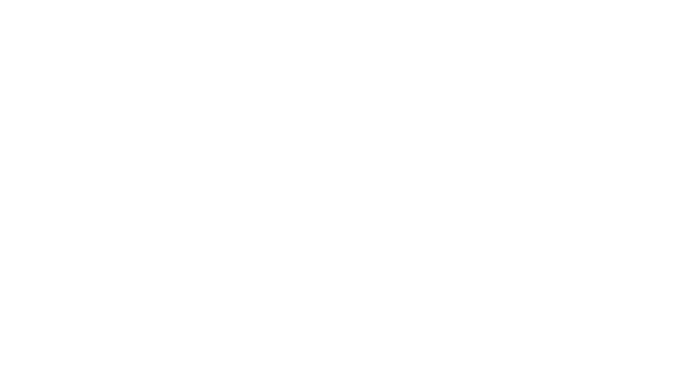
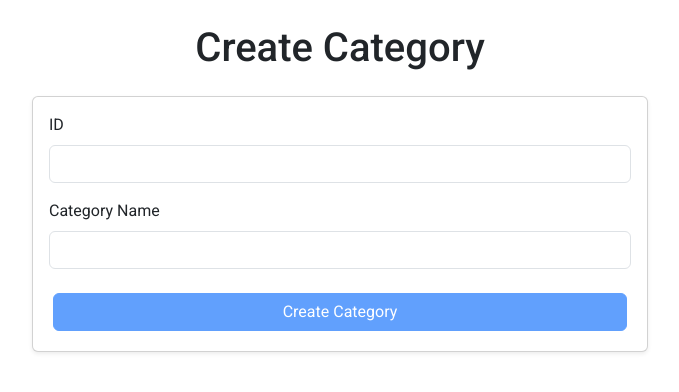
Before and after one commit to ThisaraRajapakshe/POS-Frontend, an Angular app: page /category-create in a window 1280 px wide. Before the commit this address led to /. Shown: the top 392 px of the page, without its empty margins (300-979 px from the left). Built offline with nearby package versions, Linux system fonts and the light colour scheme.

Commit message:
Add category creation component and route
Introduces CategoryCreateComponent with form, template, styles, and unit test for creating new categories. Updates app routes to include a path for category creation.

```diff
--- a/src/app/app.routes.ts
+++ b/src/app/app.routes.ts
@@ -8,6 +8,7 @@
 import { ProductLineItemEditComponent } from './features/product-Line-Item/product-Line-Item-Edit/product-line-item-edit.component';
 import { ProductLineItemDeleteComponent } from './features/product-Line-Item/product-line-item-delete/product-line-item-delete.component';
 import { CategoryListComponent } from './features/category/category-list/category-list.component';
+import { CategoryCreateComponent } from './features/category/category-create/category-create.component';
 
 export const routes: Routes = [
     {path: 'product-line-item-list', component: ProductLineItemListComponent },
@@ -19,4 +20,5 @@
     {path: 'product-delete', component: ProductDeleteComponent },
     {path: 'product-edit', component: ProductEditComponent },
     {path: 'category-list', component: CategoryListComponent },
+    {path: 'category-create', component: CategoryCreateComponent },
 ];
--- /dev/null
+++ b/src/app/features/category/category-create/category-create.component.html
@@ -0,0 +1,23 @@
+<h1 class="text-center my-4">Create Category</h1>
+<div *ngIf="message" class="alert text-center mx-auto w-50"
+    [ngClass]="{'alert-danger': submissionError, 'alert-success': !submissionError}">{{ message }}
+</div>
+<div class="container w-50">
+    <div class="card shadow-sm">
+        <div class="card-body">
+            <form [formGroup]="categoryForm" (ngSubmit)="onSubmit()">
+                <div class="mb-3">
+                    <label for="id" class="form-label">ID</label>
+                    <input type="text" id="id" formControlName="id" class="form-control" required="true"/>
+                </div>
+                <div class="mb-3">
+                    <label for="name" class="form-label">Category Name</label>
+                    <input type="text" id="name" formControlName="name" class="form-control" required="true"/>
+                </div>
+                <div class="d-grid">
+                    <button type="submit" class="btn btn-primary mt-2 m-1" [disabled]="categoryForm.invalid">Create Category</button>
+                </div>
+            </form>
+        </div>
+    </div>
+</div>
--- /dev/null
+++ b/src/app/features/category/category-create/category-create.component.ts
@@ -0,0 +1,44 @@
+import { Component } from '@angular/core';
+import { CommonModule } from '@angular/common';
+import { FormBuilder, FormGroup } from '@angular/forms';
+import { CategoryServiceService } from '../../../Core/services/category-service.service';
+import { Category } from '../../../Core/models/Domains/category.model';
+import { ReactiveFormsModule } from '@angular/forms';
+
+
+@Component({
+  selector: 'pos-category-create',
+  imports: [ CommonModule, ReactiveFormsModule],
+  templateUrl: './category-create.component.html',
+  styleUrl: './category-create.component.scss'
+})
+export class CategoryCreateComponent {
+  categoryForm!: FormGroup;
+  submissionError: boolean = false;
+  message: string = '';
+
+  constructor(private fb: FormBuilder, private categoryService: CategoryServiceService) { }
+  // Initialize the form with validation
+  ngOnInit(): void {
+    this.categoryForm = this.fb.group({
+      id: [''],
+      name: [''],
+    });
+  }
+  onSubmit() {
+    const categoryData: Category = this.categoryForm.value;
+    this.categoryService.create(categoryData).subscribe({
+      next: (response) => {
+        console.log('Category created successfully:', response);
+        this.message = 'Category created successfully';
+        this.submissionError = false;
+        this.categoryForm.reset(); // Reset the form after successful submission
+      },
+      error: (error) => {
+        console.error('Error creating category:', error);
+        this.message = 'Error creating category. Please try again.';
+        this.submissionError = true;
+      }
+    });
+  }
+}
```
Also changed, not shown: src/app/features/category/category-create/category-create.component.scss (added), 1 other file (tests, documents, lock files or other folders).
